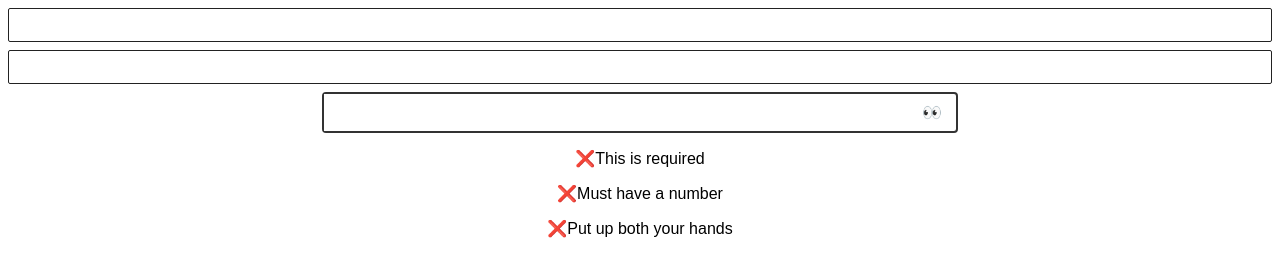
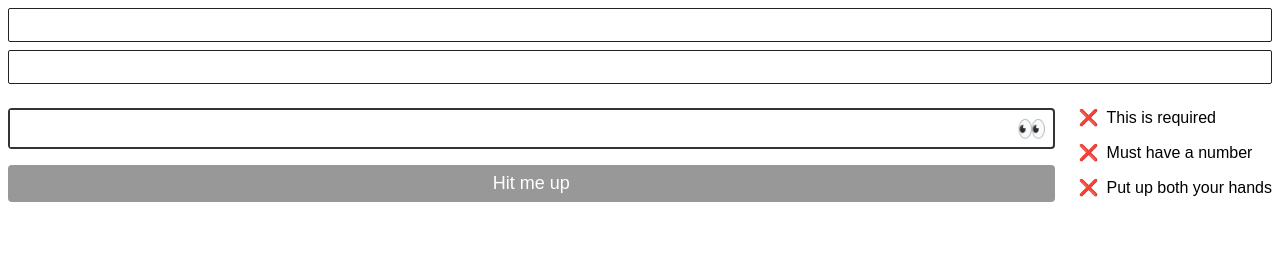
Before and after one commit to wgao19/super-silly-joycon, a React app: page / in a window 1280 px wide. Built offline with nearby package versions, Linux system fonts and the light colour scheme; a web font is replaced by a local one.

Commit message:
Add submit button to password form

```diff
--- a/src/PasswordUI.js
+++ b/src/PasswordUI.js
@@ -23,6 +23,7 @@ const PasswordUI = () => {
     return { ...r, result: r.test(value) };
   });
   return (
+    <div className="password-container">
       <form>
         <div className="input-wrapper">
           <input
@@ -41,13 +42,22 @@ const PasswordUI = () => {
             {showPassword ? "🙈" : "👀"}
           </button>
         </div>
+        <button
+          className="hit-me"
+          disabled={processed.filter(r => r.result === false).length > 0}
+        >
+          Hit me up
+        </button>
+      </form>
+      <div className="am-i-wrong">
         {processed.map((p, index) => (
           <p key={index}>
-          {p.result ? "✅" : "❌"}
+            <span className="requirement-icon">{p.result ? "✅" : "❌"}</span>
             {p.name}
           </p>
         ))}
-    </form>
+      </div>
+    </div>
   );
 };
 
--- a/src/styles.css
+++ b/src/styles.css
@@ -266,26 +266,63 @@ body {
   }
 }
 
+/**
+Password UI
+*/
+
+.password-container {
+  display: flex;
+}
+
+.password-container form {
+  flex: 1 0 50%;
+  margin-right: 24px;
+  margin-top: 16px;
+}
+
 .input-wrapper {
   border: solid 2px #333;
   border-radius: 4px;
-  width: 50%;
-  min-width: 300px;
-  margin: 0 auto;
+  display: flex;
+  align-items: center;
 }
 
 .input {
   font-size: 18px;
   padding: 8px 16px;
-  width: calc(100% - 40px);
   border: none;
   box-sizing: border-box;
+  flex: 1;
 }
 
 .show-password {
   display: inline-block;
   border: none;
-  margin-right: 8px;
   background: transparent;
-  font-size: 16px;
+  font-size: 24px;
 }
+
+ .am-i-wrong {
+   text-align: left;
+ }
+
+ .requirement-icon {
+   margin-right: 8px;
+ }
+
+ .hit-me {
+   width: 100%;
+   background: #333;
+   color: white;
+   font-size: 18px;
+   border-radius: 4px;
+   border: none;
+   margin-top: 16px;
+   padding: 8px 16px;
+   cursor: pointer;
+ }
+
+ .hit-me:disabled {
+   opacity: 0.5;
+   cursor: not-allowed;
+ }
```
Lines whose indentation alone changed are shown as unchanged.
